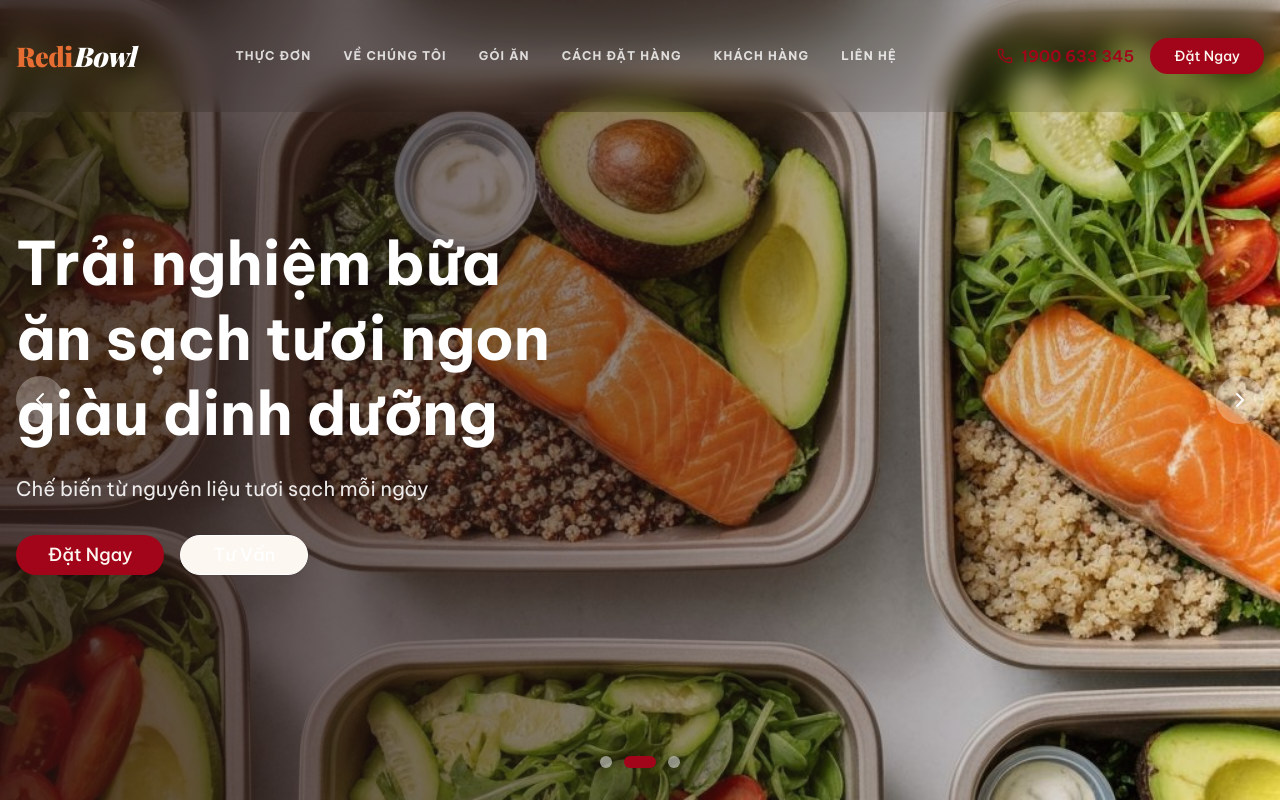
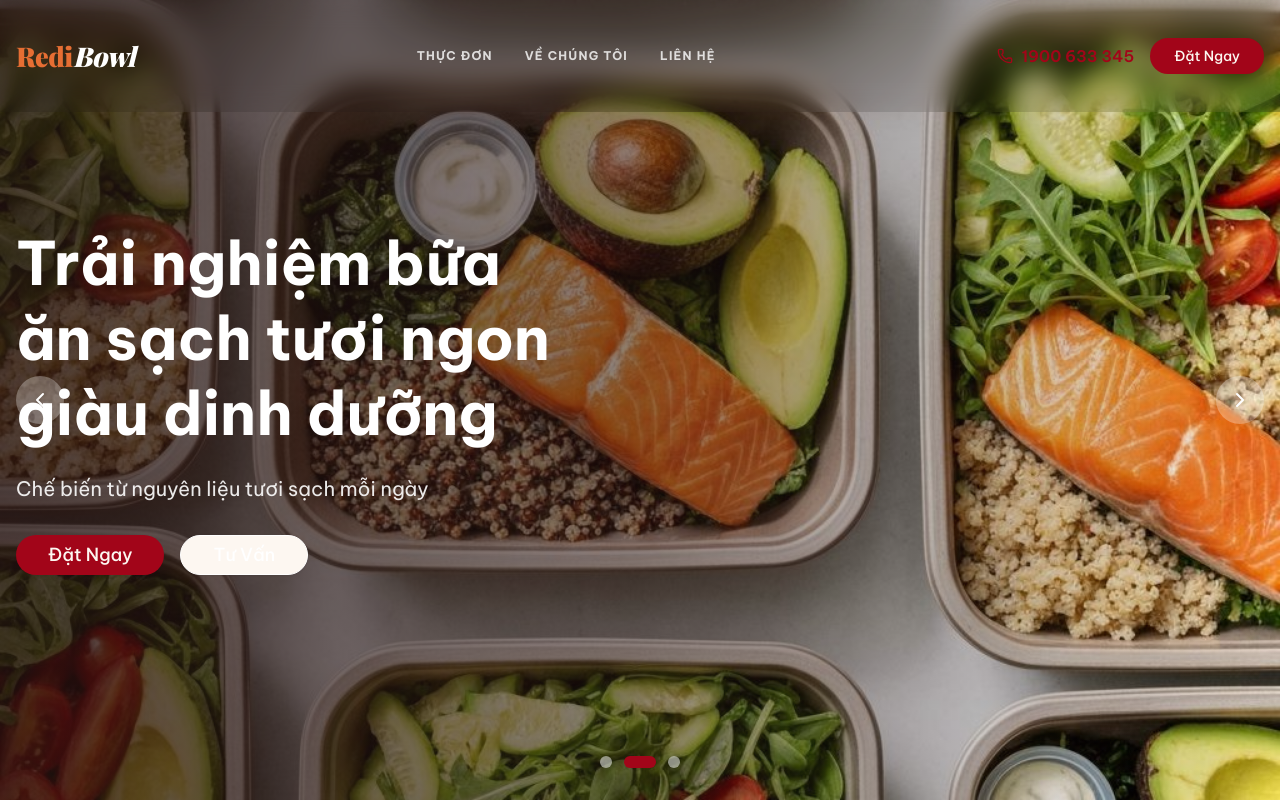
Before and after one commit to Nhakhoa02/radibowl, a Next.js app in the folder redibowl/: page / in a window 1280 px wide. Shown: the top 802 px of the page. Built offline with nearby package versions, Linux system fonts and the light colour scheme.

Commit message:
update header

```diff
--- a/redibowl/components/header.tsx
+++ b/redibowl/components/header.tsx
@@ -8,9 +8,9 @@ import { Button } from "@/components/ui/button"
 const navLinks = [
   { href: "/menu", label: "Thực đơn" },
   { href: "/about-us", label: "Về chúng tôi" },
-  { href: "#products", label: "Gói ăn" },
-  { href: "#how-it-works", label: "Cách đặt hàng" },
-  { href: "#testimonials", label: "Khách hàng" },
+  // { href: "#products", label: "Gói ăn" },
+  // { href: "#how-it-works", label: "Cách đặt hàng" },
+  // { href: "#testimonials", label: "Khách hàng" },
   { href: "#contact", label: "Liên hệ" },
 ]
 
```
